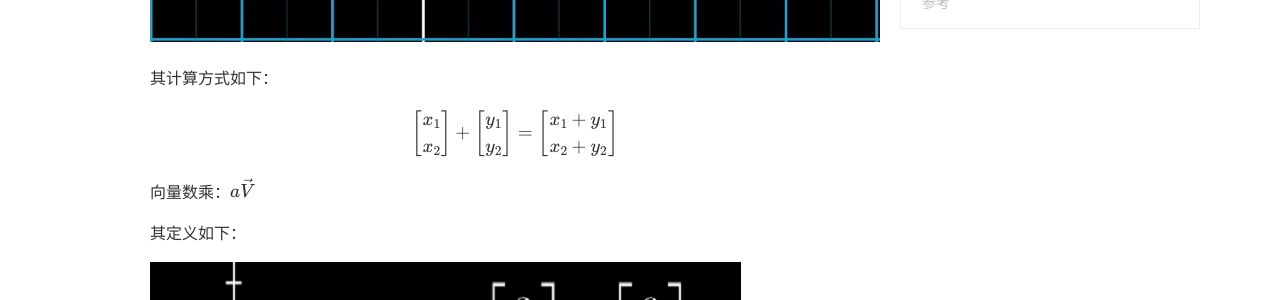
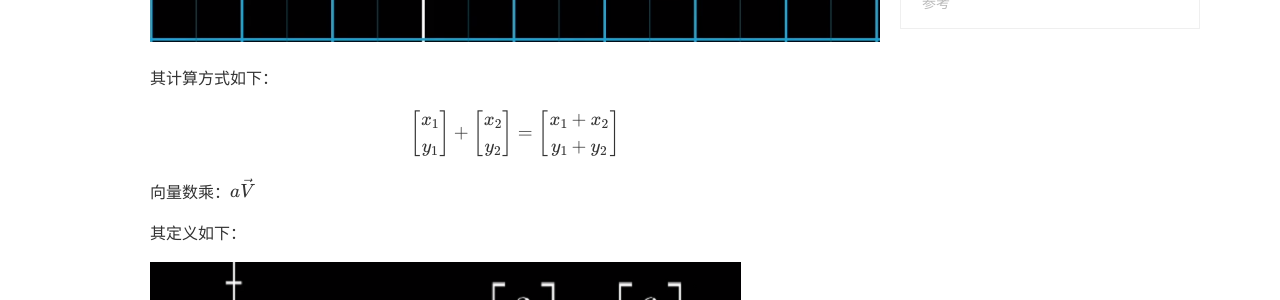
Before and after one commit to guokaide/guokaide.github.io, a Jekyll site: the page built from _posts/2019-01-07-vector.md, in a window 1280 px wide and 900 px high, scrolled down 1412 px. Shown: the part 149-449 px from the top of the window. Built offline with Jekyll 4.4.1, drawn with Linux system fonts in a browser that asks for light colours; formulas are drawn with MathJax 3; comment, search, counter and statistics services are not loaded.

```diff
--- a/_posts/2019-01-07-vector.md
+++ b/_posts/2019-01-07-vector.md
@@ -48,13 +48,13 @@ $$
 $$
 \left[ \begin{array}{c}
 	x_1\\
+	y_1\\
+\end{array} \right] +\left[ \begin{array}{c}
 	x_2\\
-\end{array} \right] +\left[ \begin{array}{c}
-	y_1\\
 	y_2\\
 \end{array} \right] =\left[ \begin{array}{c}
-	x_1+y_1\\
-	x_2+y_2\\
+	x_1+x_2\\
+	y_1+y_2\\
 \end{array} \right]
 $$
 
```
